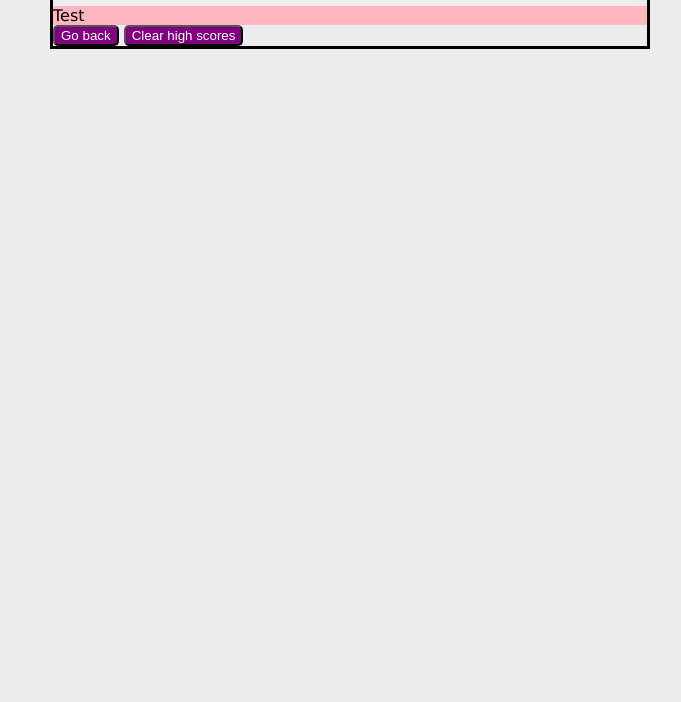
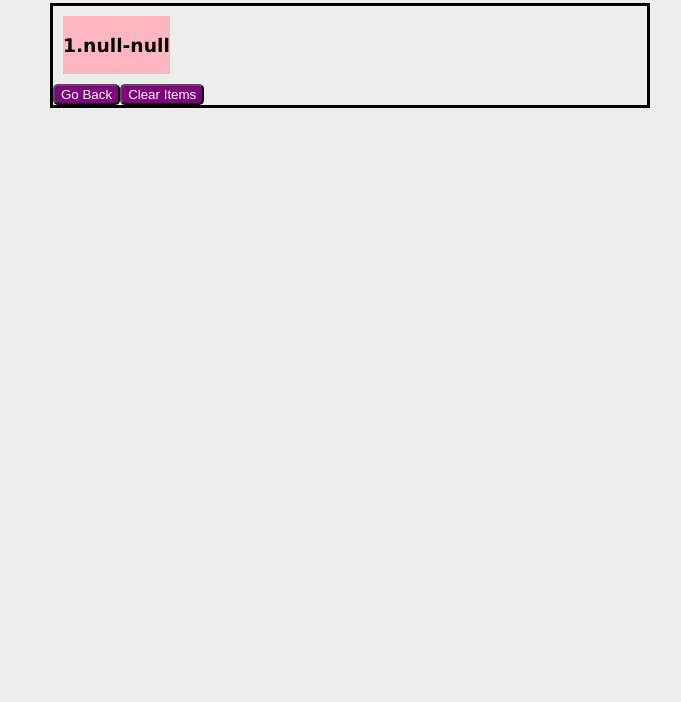
Before and after one commit to jennifermulder/code-quiz, a plain HTML site: page highscore.html in a window 1280 px wide. Shown: the part 98-800 px from the top of the page, without its empty margins (290-971 px from the left). Drawn offline with Linux system fonts and the light colour scheme.

Commit message:
back and clear buttons scorepage

```diff
--- a/assets/css/style.css
+++ b/assets/css/style.css
@@ -82,18 +82,14 @@
     /* additional highscorehtml style*/
 
     .buttons {
-        display: inline-block;
+        display: flex;
     }
 
-    #scores {
+    .highScores div {
         background-color: lightpink;
     }
 
-    /*//get from runbuddy
-    #go-back {
-        href="./index.html"
-    }
-
-    #clear {
-
-    }
+    .highScores {
+        display: flex;
+        margin: 10px;
+   }
--- a/assets/js/script.js
+++ b/assets/js/script.js
@@ -205,10 +205,6 @@
     localStorage.setItem("score" , JSON.stringify(timeLeft));
 }
 
-// var loadScore = function() {
-//     localStorage.getItem("initials", JSON.parse(enterInitialsEl.value));
-//     localStorage.getItem("score" , JSON.stringify(timeLeft));
-// }
 
 
 //start quiz when button is clicked
--- a/assets/js/scriptload.js
+++ b/assets/js/scriptload.js
@@ -1,11 +1,21 @@
-var scoreHolderEl = document.querySelector("#scores");
-console.log(scoreHolderEl);
+var scoreHolderEl = document.querySelector("#initials");
+var scoreHolderE2 = document.querySelector("#scores");
+var goBackEl = document.querySelector("#go-back");
+var clearStorageEl = document.querySelector("#clear");
 
-var loadScoreEl = function() {
-     localStorage.getItem("initials", JSON.parse(initials));
-     localStorage.getItem("score", JSON.parse(timeLeft));
+//load high scores to the view high scores page
+var loadHighScores = function() {
+
+    scoreHolderEl.innerHTML = `<h3>1.${localStorage.getItem("initials")}</h3>`;
+    scoreHolderE2.innerHTML = `<h3>-${localStorage.getItem("score")}</h3>`;
 }
 
-var loadScoreValueEl = loadScoreEl.value;
+goBackEl.innerHTML = `<button class='btn' onclick="window.location.href='./index.html';">Go Back</button>`;
+clearStorageEl.innerHTML = `<button class='btn' onclick="deleteItems()">Clear Items</button>`;
 
-scoreHolderEl.appendChild(loadScoreValueEl);
+function deleteItems() {
+    localStorage.clear();
+  }
+
+
+  loadHighScores();
--- a/highscore.html
+++ b/highscore.html
@@ -8,12 +8,15 @@
     <link rel="stylesheet" href="./assets/css/style.css">
 </head>
 <body>
+    <h1>High Scores:</h1>
     <main id="score-body">
-        <h1>High Scores:</h1>
-        <div id="scores">Test</div>
-        <div class="buttons">
-            <button id="go-back" class="btn">Go back</button>
-            <button id="clear" class="btn">Clear high scores</button>
+        <div class="highScores">
+            <div id="initials"></div>
+            <div id="scores"></div>
+        </div>
+        <div class="buttons" id="button-wrapper">
+            <div id="go-back">Go Back</div>
+            <div id="clear">Clear high scores</div>
         </div>
     </main>
 
```
